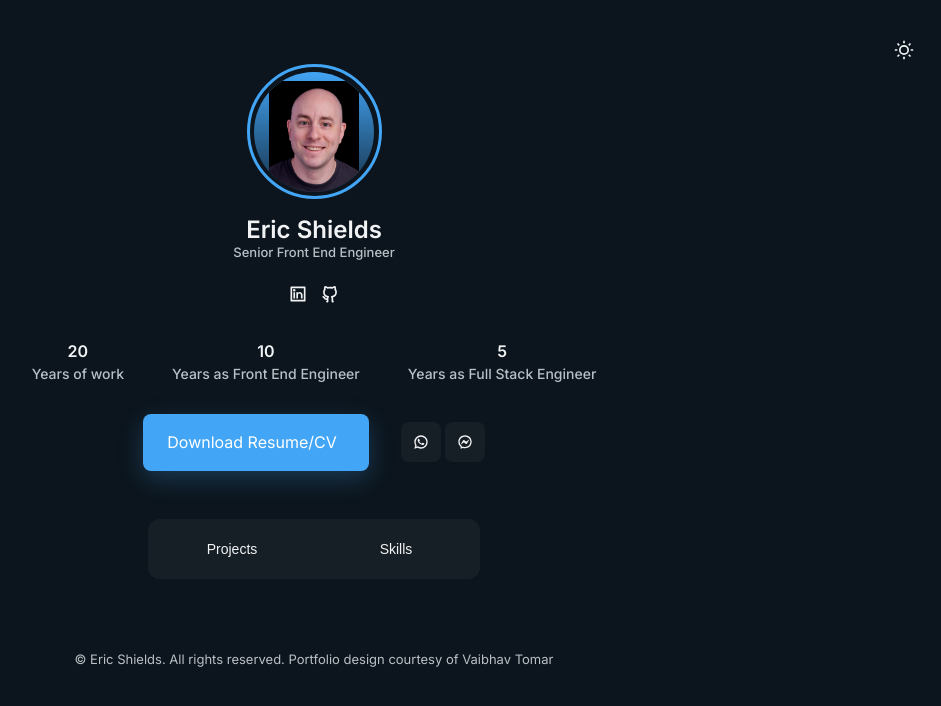
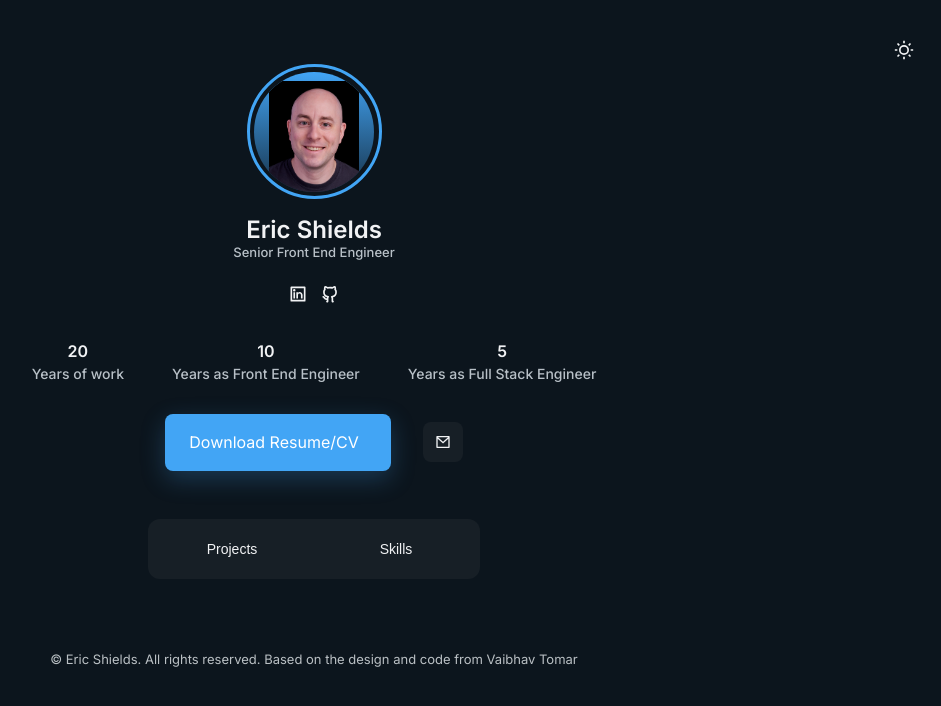
Before and after one commit to ericrshields/resume_portfolio_website, a Next.js app: page / in a window 1280 px wide. Shown: the top 706 px of the page, without its empty margins (326-1267 px from the left). Built offline with nearby package versions, Linux system fonts and the light colour scheme.

Commit message:
Remove last references to Tomar and prep for deploy

```diff
--- a/components/profile/profileButtons.tsx
+++ b/components/profile/profileButtons.tsx
@@ -1,10 +1,9 @@
-import { strings } from "@/lib/strings.enUS";
+import { links, strings } from "@/lib/strings.enUS";
 
-import { RiWhatsappLine, RiMessengerLine } from "react-icons/ri"
+import { RiMailLine } from "react-icons/ri"
 
 export default function profileButtons() {
 
-    // TODO: Replace social links with ones I actually care about
     return (
         <div className="profile__buttons">
             <a download="" href="/eric-shields-resume.pdf" className="button">
@@ -12,11 +11,8 @@ export default function profileButtons() {
             </a>
 
             <div className="profile__buttons-small">
-                <a href="https://api.whatsapp.com/send?phone=+919999999999&text=Hello, more information!" target="_blank" className="button button__small button__gray">
-                    <RiWhatsappLine />
-                </a>
-                <a href="https://m.me/vaibhav" target="_blank" className="button button__small button__gray">
-                    <RiMessengerLine />
+                <a href={links.email} target="_blank" className="button button__small button__gray">
+                    <RiMailLine />
                 </a>
             </div>
         </div>
--- a/lib/strings.enUS.js
+++ b/lib/strings.enUS.js
@@ -80,12 +80,13 @@ export const strings = {
             ]
         }
     ],
-    copyright: "© Eric Shields. All rights reserved. Portfolio design courtesy of Vaibhav Tomar"
+    copyright: "© Eric Shields. All rights reserved. Based on the design and code from Vaibhav Tomar"
 };
 
 export const links = {
     linkedin: "https://www.linkedin.com/in/ericrshields/",
     github: "https://github.com/ericrshields",
+    email: "mailto:inquiry@ericrshields.com?subject=I%20was%20looking%20at%20your%20portfolio%20and%20wanted%20to%20reach%20out..."
 };
 
 export const yearNumbers = {
```
Also changed, not shown: 1 other file (tests, documents, lock files or other folders).
